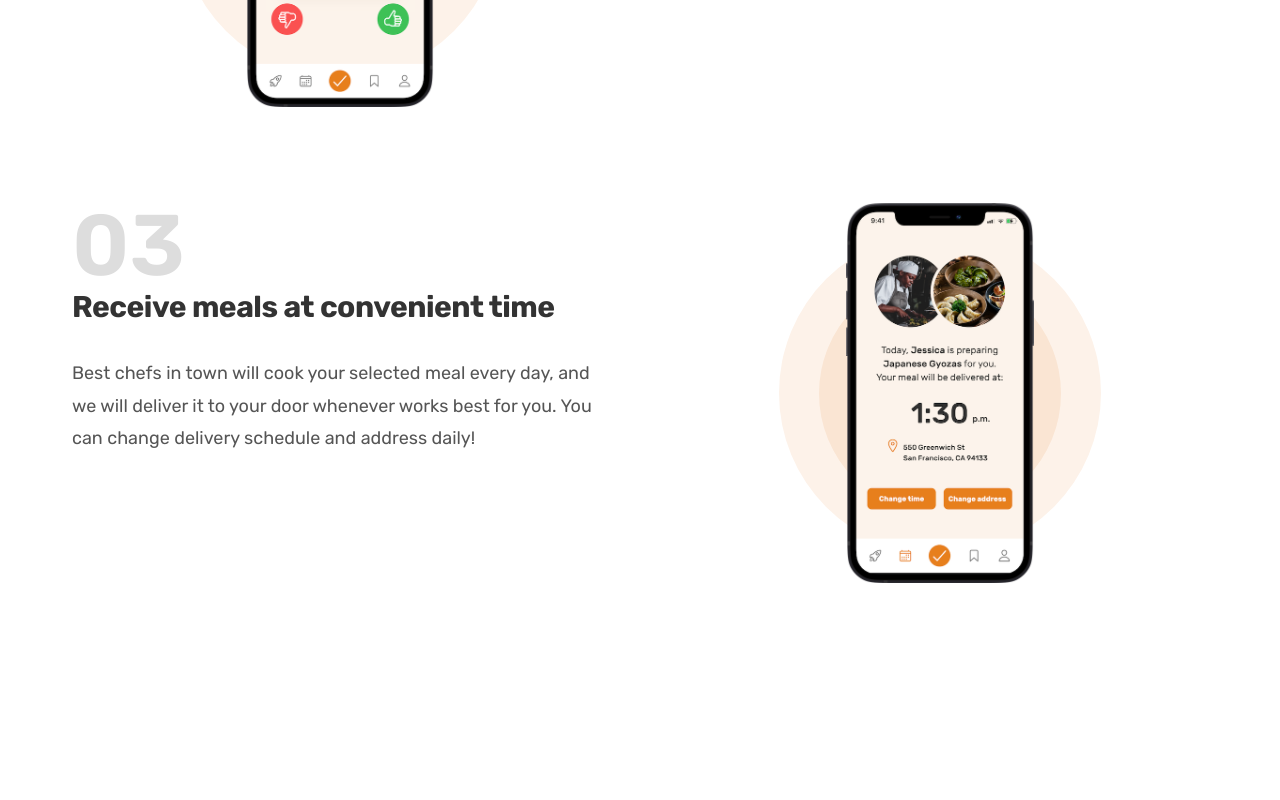
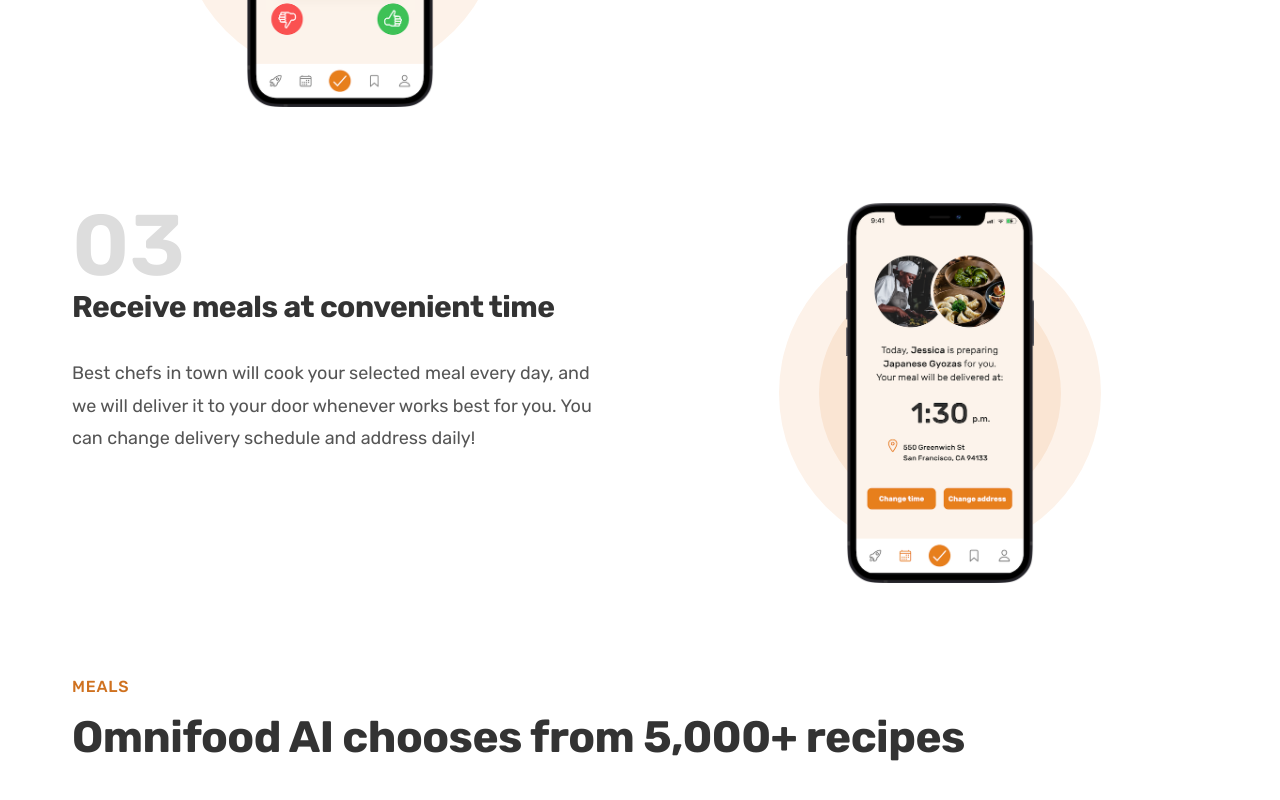
Before and after one commit to Euuphi/omnifood, a React (Create React App) app: page / in a window 1280 px wide. Shown: the part 1934-2734 px from the top of the page. Before the commit the page ends 2613 px from the top, so only its background shows below. Built offline with nearby package versions, Linux system fonts and the light colour scheme.

Commit message:
Add initial Meals section with section heading

```diff
--- a/src/App.js
+++ b/src/App.js
@@ -1,10 +1,11 @@
 import { Fragment } from "react";
 
-// Landing Page Sections
+// Landing Page Section Components
 import MainNav from "./components/Nav/MainNav";
 import Hero from "./components/Sections/Hero/Hero";
 import Featured from "./components/Sections/Featured/Featured";
 import How from "./components/Sections/How/How";
+import Meals from "./components/Sections/Meals/Meals";
 
 function App() {
     return (
@@ -13,6 +14,7 @@
             <Hero />
             <Featured />
             <How />
+            <Meals />
         </Fragment>
     );
 }
--- /dev/null
+++ b/src/components/Sections/Meals/Meals.js
@@ -0,0 +1,20 @@
+import React from "react";
+
+// Stylesheets
+import styles from "./Meals.module.css";
+
+// Components
+import SectionHeading from "../../Headings/SectionHeading";
+
+const Meals = () => {
+    return (
+        <section className={styles.sectionMeals}>
+            <SectionHeading
+                subheading="Meals"
+                secondaryHeading="Omnifood AI chooses from 5,000+ recipes"
+            />
+        </section>
+    );
+};
+
+export default Meals;
```
Also changed, not shown: src/components/Sections/Meals/Meals.module.css (added).
